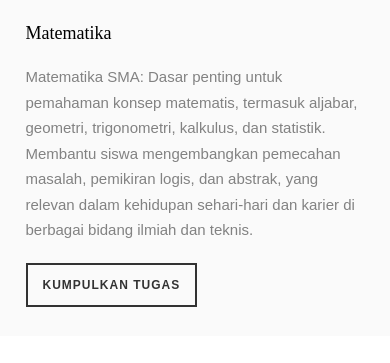
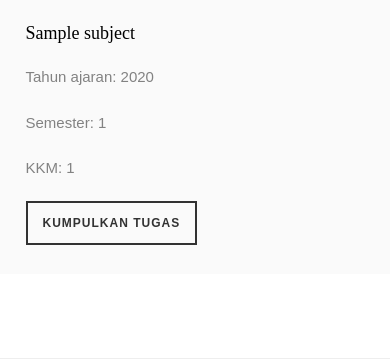
Before and after one commit to Nandayunan/SmartLearning, a Laravel app: page /tugas in a window 390 px wide. Shown: the part 690-1053 px from the top of the page. Run offline with Laravel 10, Linux system fonts and the light colour scheme; a user stored in the database is signed in; tables that the repository leaves empty hold one stand-in row (values such as "Sample post"); some libraries are stand-ins or nearby versions; some web fonts are replaced.

Commit message:
feat: anjing

```diff
--- a/app/Http/Controllers/TugasController.php
+++ b/app/Http/Controllers/TugasController.php
@@ -3,11 +3,14 @@
 namespace App\Http\Controllers;
 
 use Illuminate\Http\Request;
+use Illuminate\Support\Facades\Auth;
 
 class TugasController extends Controller
 {
     public function index()
     {
-        return view('tugasMAPEL');
+        $subjects = Auth::user()->student->subjects;
+
+        return view('tugasMAPEL', compact('subjects'));
     }
 }
--- a/resources/views/tugasMAPEL.blade.php
+++ b/resources/views/tugasMAPEL.blade.php
@@ -80,72 +80,21 @@
 				</div>
 			</div>
 			<div class="row">
+                @foreach($subjects as $subject)
 				<div class="col-md-6 animate-box">
 					<div class="course">
 						<a href="#" class="course-img" style="background-image: url(/dcss/images/math.jpg);">
 						</a>
 						<div class="desc">
-							<h3><a href="#">Matematika</a></h3>
-							<p>Matematika SMA: Dasar penting untuk pemahaman konsep matematis, termasuk aljabar, geometri, trigonometri, kalkulus, dan statistik. Membantu siswa mengembangkan pemecahan masalah, pemikiran logis, dan abstrak, yang relevan dalam kehidupan sehari-hari dan karier di berbagai bidang ilmiah dan teknis.</p>
+							<h3><a href="#">{{ $subject->name }}</a></h3>
+              <p>Tahun ajaran: {{ $subject->tahun_ajaran }} </p>
+              <p>Semester: {{ $subject->semester }} </p>
+              <p>KKM: {{ $subject->kkm}} </p>
 							<span><a href="{{ route('tugasSubmit.index') }}" class="btn btn-primary btn-sm btn-course">Kumpulkan Tugas</a></span>
 						</div>
 					</div>
 				</div>
-				<div class="col-md-6 animate-box">
-					<div class="course">
-						<a href="#" class="course-img" style="background-image: url(/dcss/images/indo.jpg);">
-						</a>
-						<div class="desc">
-							<h3><a href="#">Bahasa Indonesia</a></h3>
-							<p>Bahasa Indonesia di SMA mengajarkan penggunaan bahasa yang efektif dan tepat. Siswa mempelajari keterampilan berbicara, membaca, menulis, dan mendengarkan. Materi meliputi tata bahasa, kosakata, dan karya sastra Indonesia. Tujuannya adalah membentuk siswa menjadi komunikator yang baik dan menghargai kekayaan budaya.</p>
-							<span><a href="#" class="btn btn-primary btn-sm btn-course">Kumpulkan Tugas</a></span>
-						</div>
-					</div>
-				</div>
-				<div class="col-md-6 animate-box">
-					<div class="course">
-						<a href="#" class="course-img" style="background-image: url(/dcss/images/fisika.jpg);">
-						</a>
-						<div class="desc">
-							<h3><a href="#">Fisika</a></h3>
-							<p>Fisika di SMA adalah mata pelajaran yang mempelajari tentang sifat, gerak, energi, dan struktur materi. Melalui pembelajaran ini, siswa belajar menguasai konsep-konsep dasar fisika seperti mekanika, termal, listrik, magnetisme, optika, dan lainnya.</p>
-							<span><a href="#" class="btn btn-primary btn-sm btn-course">Kumpulkan Tugas</a></span>
-						</div>
-					</div>
-				</div>
-				<div class="col-md-6 animate-box">
-					<div class="course">
-						<a href="#" class="course-img" style="background-image: url(/dcss/images/kimia.jpg);">
-						</a>
-						<div class="desc">
-							<h3><a href="#">Kimia</a></h3>
-							<p>Kimia di SMA adalah mata pelajaran yang mempelajari tentang sifat, struktur, dan reaksi zat. Melalui pembelajaran ini, siswa belajar mengenai unsur, senyawa, ikatan kimia, reaksi kimia, serta berbagai konsep seperti termokimia, kinetika reaksi, dan kesetimbangan kimia. Mereka juga memahami aplikasi kimia dalam kehidupan sehari-hari, industri, dan lingkungan.</p>
-							<span><a href="#" class="btn btn-primary btn-sm btn-course">Kumpulkan Tugas</a></span>
-						</div>
-					</div>
-				</div>
-				<div class="col-md-6 animate-box">
-					<div class="course">
-						<a href="#" class="course-img" style="background-image: url(/dcss/images/biologi.jpg);">
-						</a>
-						<div class="desc">
-							<h3><a href="#">Biologi</a></h3>
-							<p>Biologi di SMA adalah mata pelajaran yang mempelajari tentang kehidupan, mulai dari organisme mikroskopis hingga organisme kompleks. Melalui pembelajaran ini, siswa belajar tentang struktur sel, fungsi organisme, evolusi, genetika, ekologi, dan berbagai konsep lainnya yang terkait dengan kehidupan. Mereka juga memahami hubungan antara organisme dan lingkungannya serta pentingnya keseimbangan ekosistem.</p>
-							<span><a href="#" class="btn btn-primary btn-sm btn-course">Kumpulkan Tugas</a></span>
-						</div>
-					</div>
-				</div>
-				<div class="col-md-6 animate-box">
-					<div class="course">
-						<a href="#" class="course-img" style="background-image: url(/dcss/images/english.jpg);">
-						</a>
-						<div class="desc">
-							<h3><a href="#">Bahasa Inggris</h3>
-							<p>Bahasa Inggris di SMA adalah mata pelajaran yang mempelajari keterampilan berbahasa Inggris, termasuk mendengarkan, berbicara, membaca, dan menulis. Melalui pembelajaran ini, siswa belajar tentang tata bahasa, kosakata, serta berbagai konteks penggunaan bahasa Inggris, seperti dalam percakapan sehari-hari, bacaan, dan penulisan teks.</p>
-							<span><a href="#" class="btn btn-primary btn-sm btn-course">Kumpulkan Tugas</a></span>
-						</div>
-					</div>
-				</div>
+                @endforeach
 			</div>
 		</div>
 	</div>
```
